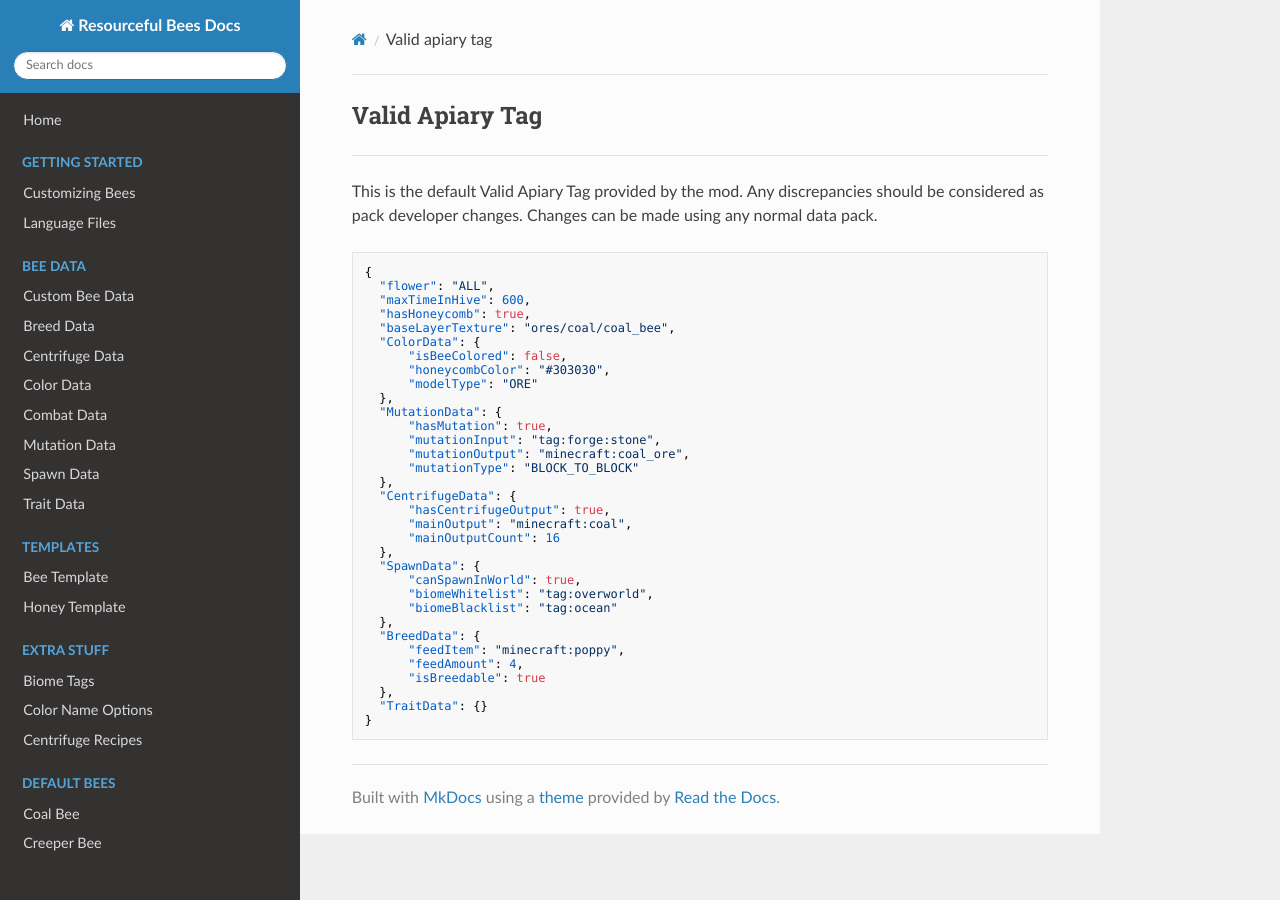
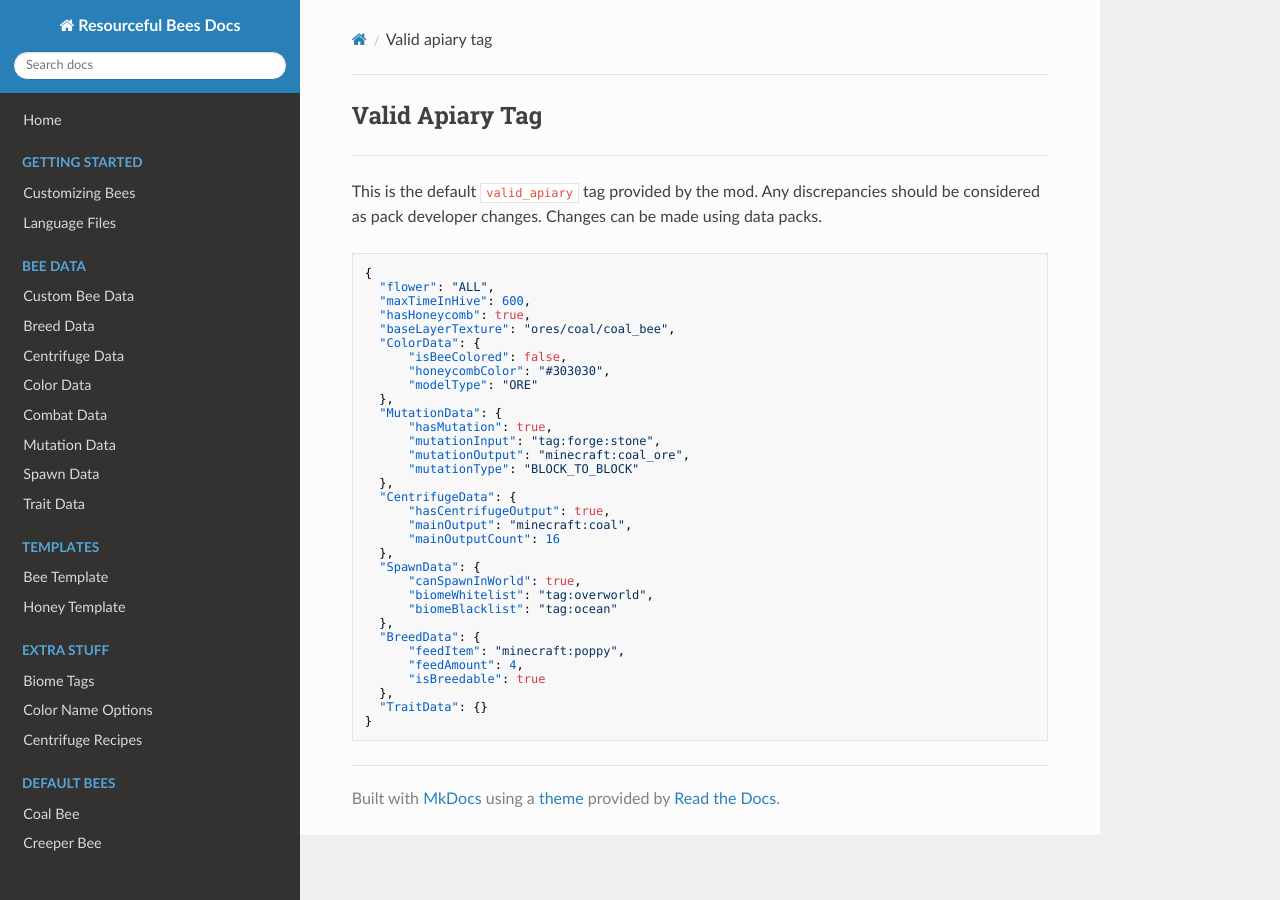
Before and after one commit to Team-Resourceful/ResourcefulBeesDocs, an MkDocs documentation site: the page built from docs/extra_stuff/valid_apiary_tag.md, in a window 1280 px wide. Built offline with MkDocs 1.6.1, drawn with Linux system fonts in a browser that asks for light colours; nearby versions of some CDN libraries.

Commit message:
docs/extra_stuff/valid_apiary_tag.md updated from https://stackedit.io/

````diff
--- a/docs/extra_stuff/valid_apiary_tag.md
+++ b/docs/extra_stuff/valid_apiary_tag.md
@@ -1,6 +1,6 @@
 ## **Valid Apiary Tag**
 ***
-This is the default Valid Apiary Tag provided by the mod. Any discrepancies should be considered as pack developer changes. Changes can be made using any normal data pack.
+This is the default `valid_apiary` tag provided by the mod. Any discrepancies should be considered as pack developer changes. Changes can be made using data packs.
 
 ```json
 {
````
Also changed, not shown: other parts of docs/extra_stuff/valid_apiary_tag.md (+1 -1 lines).
